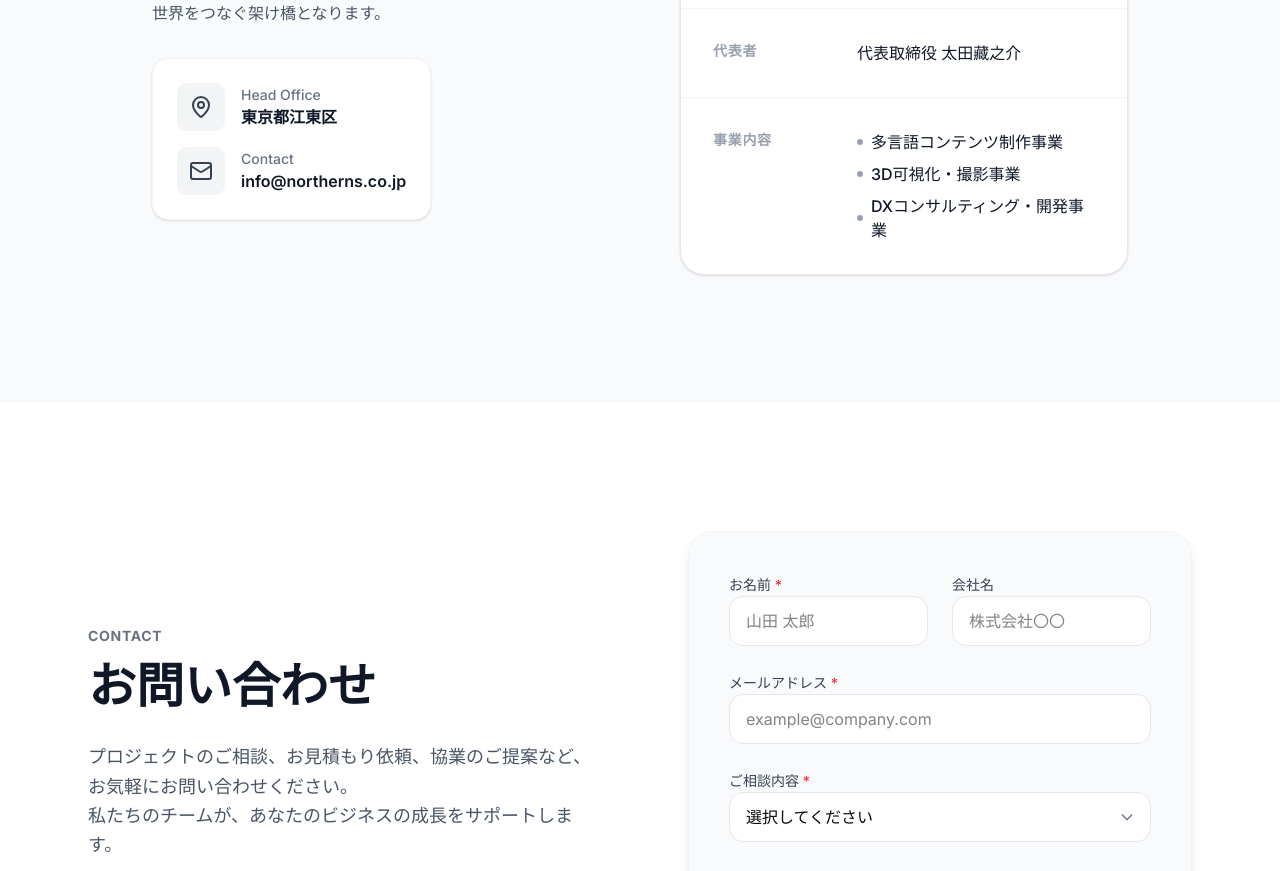
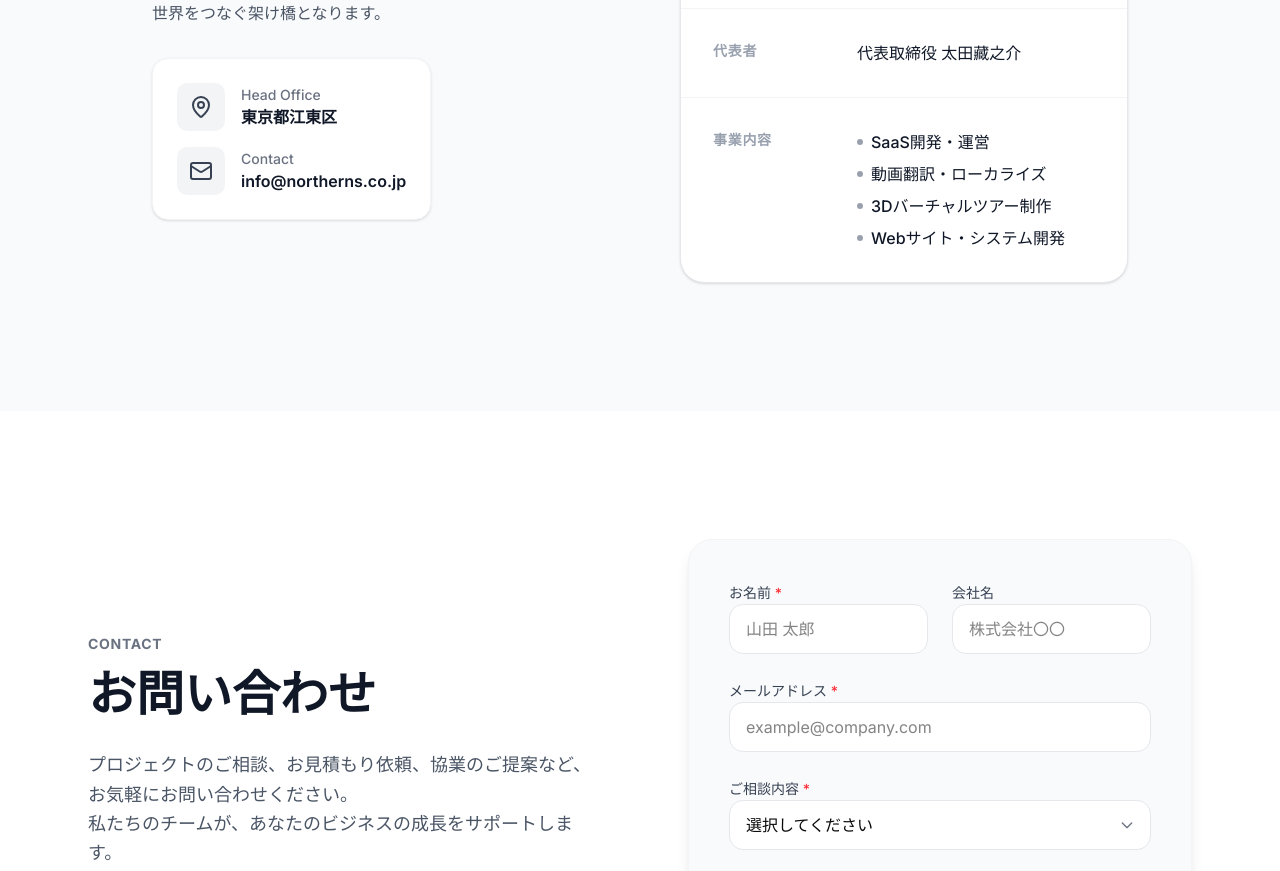
Before and after one commit to KuranosukeOhta/northerns-lab-corporate-site, a Next.js app: page / in a window 1280 px wide. Shown: the part 4220-5091 px from the top of the page. Built offline with nearby package versions, Linux system fonts and the light colour scheme.

Commit message:
chore: 会社概要の事業内容をプロジェクトに合わせて更新

```diff
--- a/src/components/CompanyProfileSection.tsx
+++ b/src/components/CompanyProfileSection.tsx
@@ -61,15 +61,19 @@ export default function CompanyProfileSection() {
                 <div className="text-gray-900 font-medium space-y-2">
                   <div className="flex items-center gap-2">
                     <span className="w-1.5 h-1.5 rounded-full bg-gray-400"></span>
-                    <span>多言語コンテンツ制作事業</span>
+                    <span>SaaS開発・運営</span>
                   </div>
                   <div className="flex items-center gap-2">
                     <span className="w-1.5 h-1.5 rounded-full bg-gray-400"></span>
-                    <span>3D可視化・撮影事業</span>
+                    <span>動画翻訳・ローカライズ</span>
                   </div>
                   <div className="flex items-center gap-2">
                     <span className="w-1.5 h-1.5 rounded-full bg-gray-400"></span>
-                    <span>DXコンサルティング・開発事業</span>
+                    <span>3Dバーチャルツアー制作</span>
+                  </div>
+                  <div className="flex items-center gap-2">
+                    <span className="w-1.5 h-1.5 rounded-full bg-gray-400"></span>
+                    <span>Webサイト・システム開発</span>
                   </div>
                 </div>
               </div>
```
